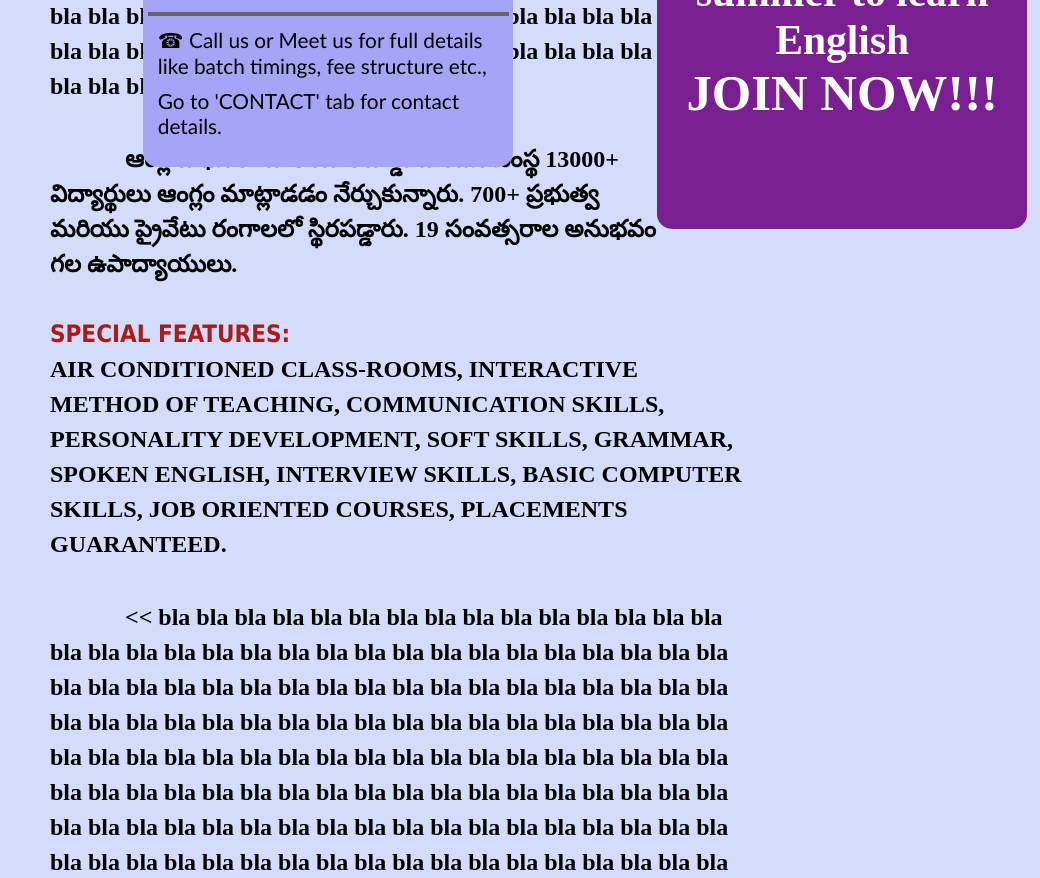
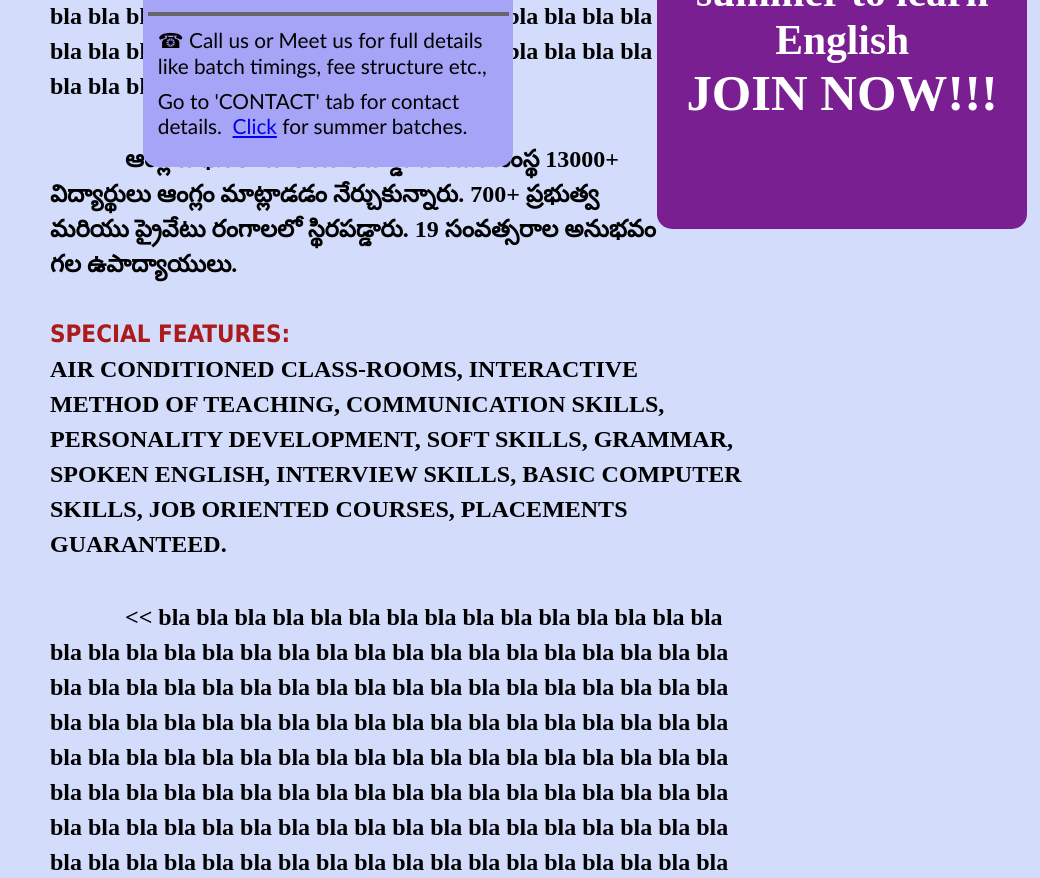
Before and after one commit to 985179/985179.github.io, a plain HTML site: page index.html in a window 1280 px wide. Shown: the part 1535-2413 px from the top of the page, without its empty margins (240-1280 px from the left). Drawn offline with Linux system fonts and the light colour scheme.

Commit message:
summar batch

```diff
--- a/index.html
+++ b/index.html
@@ -90,7 +90,7 @@
 			<p style="font-family: candara; font-size: 130%; padding: 10px 10px 0 15px;"><span style="font-size:30px;">&#8618;</span> Next month <em style="color: red;">xx-xx-2019</em> going to conduct bla bla bla bla in institute, don't miss.<br></p>
 			<hr style="margin-top: 15px; color: #66666A;">
 			<p style="font-family: candara; font-size: 130%; padding: 10px 10px 0 15px;">&#9742; Call us or Meet us for full details like batch timings, fee structure etc.,</p>
-			<p style="font-family: candara; font-size: 130%; padding: 10px 10px 0 15px;">Go to 'CONTACT' tab for contact details.</p>
+			<p style="font-family: candara; font-size: 130%; padding: 10px 10px 0 15px;">Go to 'CONTACT' tab for contact details.&nbsp; <a href="images/summer.jpg" target="_blank">Click</a> for summer batches.</p>
 		</div>
 
 		<div style="float: right; width: 370px; height: 198px;font-family: Perpetua;padding: 1%;text-align: center; background-color: #F45757; color: white; margin-right: 1%; margin-top: -38%; border-radius: 15px;position: sticky; top: 10%;">
```
Also changed, not shown: images/summer.jpg (added).
